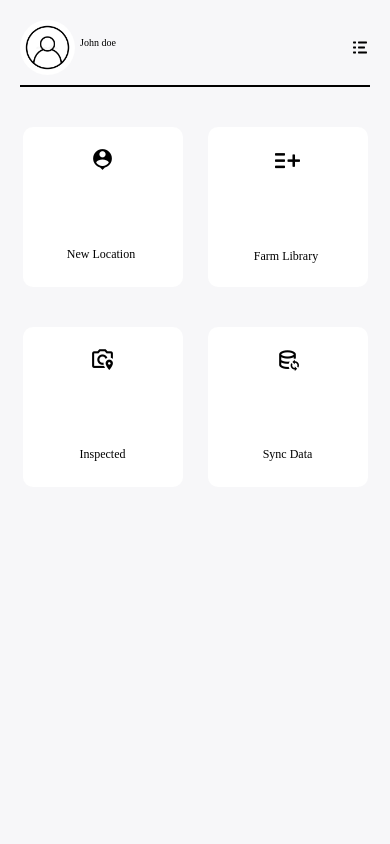
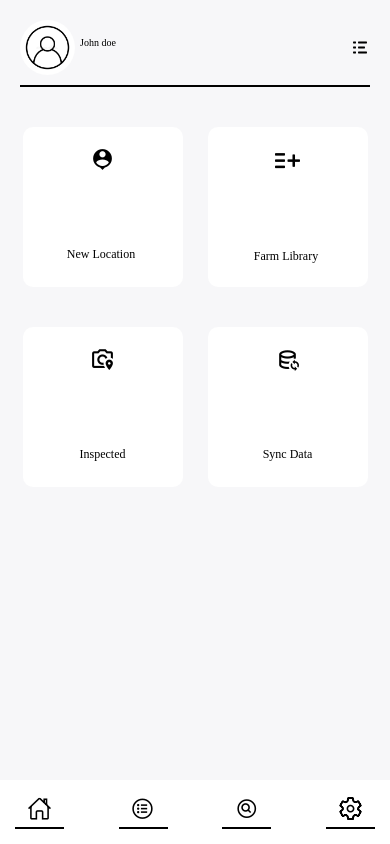
Before and after one commit to Soza-Wilson/field-Inspection-app, a React Native app: screen / in a window 390 px wide. Built offline with nearby package versions, Linux system fonts and the light colour scheme.

Commit message:
bottom navigation

```diff
--- a/App.tsx
+++ b/App.tsx
@@ -6,6 +6,7 @@ import Splash from './components/splash';
 import SignIn from './components/signIn';
 import Loading from './components/loading';
 import Home from './components/home';
+import BottomNavigation from './components/navigation/bottom-navigation';
 
 const App = () => {
   return (
--- a/components/home.jsx
+++ b/components/home.jsx
@@ -1,9 +1,11 @@
 import React from 'react';
+import BottomNavigation from './navigation/bottom-navigation';
 import {View, Text, StyleSheet, Colors, Image} from 'react-native';
 import FontAwesome from 'react-native-vector-icons/FontAwesome';
 import Entypo from 'react-native-vector-icons/Entypo';
 import MaterialIcons from 'react-native-vector-icons/MaterialIcons';
 import CommunityIcons from 'react-native-vector-icons/MaterialCommunityIcons';
+import IonIcons from 'react-native-vector-icons/Ionicons';
 
 function Home() {
   return (
@@ -28,7 +30,7 @@ function Home() {
       <View style={styles.headerSeparator}></View>
 
       <View style={styles.align_card}>
-      <View style={styles.home_items}>
+        <View style={styles.home_items}>
           <View style={styles.category_icon}>
             <MaterialIcons
               style={styles.category_icon}
@@ -82,7 +84,8 @@ function Home() {
         </View>
       </View>
 
-      <View></View>
+      <BottomNavigation/>
+
     </View>
   );
 }
@@ -115,7 +118,7 @@ const styles = StyleSheet.create({
     fontSize: 10,
     marginTop: 17,
     marginLeft: 5,
-    color:"black"
+    color: 'black',
   },
   headerSeparator: {
     width: 350,
@@ -149,7 +152,7 @@ const styles = StyleSheet.create({
     fontFamily: 'Poppins-SemiBold',
     fontSize: 12,
     marginTop: 75,
-    color:"black"
+    color: 'black',
   },
   // info_container: {
 
--- /dev/null
+++ b/components/navigation/bottom-navigation.jsx
@@ -0,0 +1,78 @@
+import React from 'react';
+import {View, Text, StyleSheet, Colors, Image} from 'react-native';
+import FontAwesome from 'react-native-vector-icons/FontAwesome';
+import Entypo from 'react-native-vector-icons/Entypo';
+import MaterialIcons from 'react-native-vector-icons/MaterialIcons';
+import CommunityIcons from 'react-native-vector-icons/MaterialCommunityIcons';
+import IonIcons from 'react-native-vector-icons/Ionicons';
+
+function BottomNavigation() {
+  return (
+    <View style={styles.iconWripper}>
+      <View style={styles.icon}>
+        <IonIcons
+          style={styles.category_icon}
+          name="home-outline"
+          size={25}
+          color="black"
+        />
+      </View>
+
+      <View style={styles.icon}>
+        <IonIcons
+          style={styles.category_icon}
+          name="list-circle-outline"
+          size={25}
+          color="black"
+        />
+      </View>
+
+      <View style={styles.icon}>
+        <IonIcons
+          style={styles.category_icon}
+          name="search-circle-outline"
+          size={25}
+          color="black"
+        />
+      </View>
+
+      <View style={styles.icon}>
+        <IonIcons
+          style={styles.category_icon}
+          name="settings-outline"
+          size={25}
+          color="black"
+        />
+      </View>
+    </View>
+  );
+}
+
+const styles = StyleSheet.create({
+  category_icon: {
+    paddingBottom: 5,
+  },
+
+  iconWripper: {
+    justifyContent: 'center',
+    justifyContent: 'space-between',
+    alignItems: 'center',
+    flexDirection: 'row',
+    backgroundColor: '#FFFFFF',
+    position: 'absolute',
+    bottom: 0,
+    left: 0,
+    right: 0,
+  },
+
+  icon: {
+    borderBottomColor: 'black',
+    borderBottomWidth: 2,
+    alignItems: 'center',
+    marginTop: 15,
+    margin: 15,
+    paddingHorizontal: 12,
+  },
+});
+
+export default BottomNavigation;
--- a/package.json
+++ b/package.json
@@ -10,6 +10,9 @@
     "test": "jest"
   },
   "dependencies": {
+    "@react-navigation/bottom-tabs": "^6.5.7",
+    "@react-navigation/native": "^6.1.6",
+    "@react-navigation/native-stack": "^6.9.12",
     "@types/react-native-vector-icons": "^6.4.13",
     "react": "18.2.0",
     "react-native": "0.71.8",
```
Also changed, not shown: components/navigation/drawer-navigation.jsx (added, +9 -0 lines), 1 other file (tests, documents, lock files or other folders).
